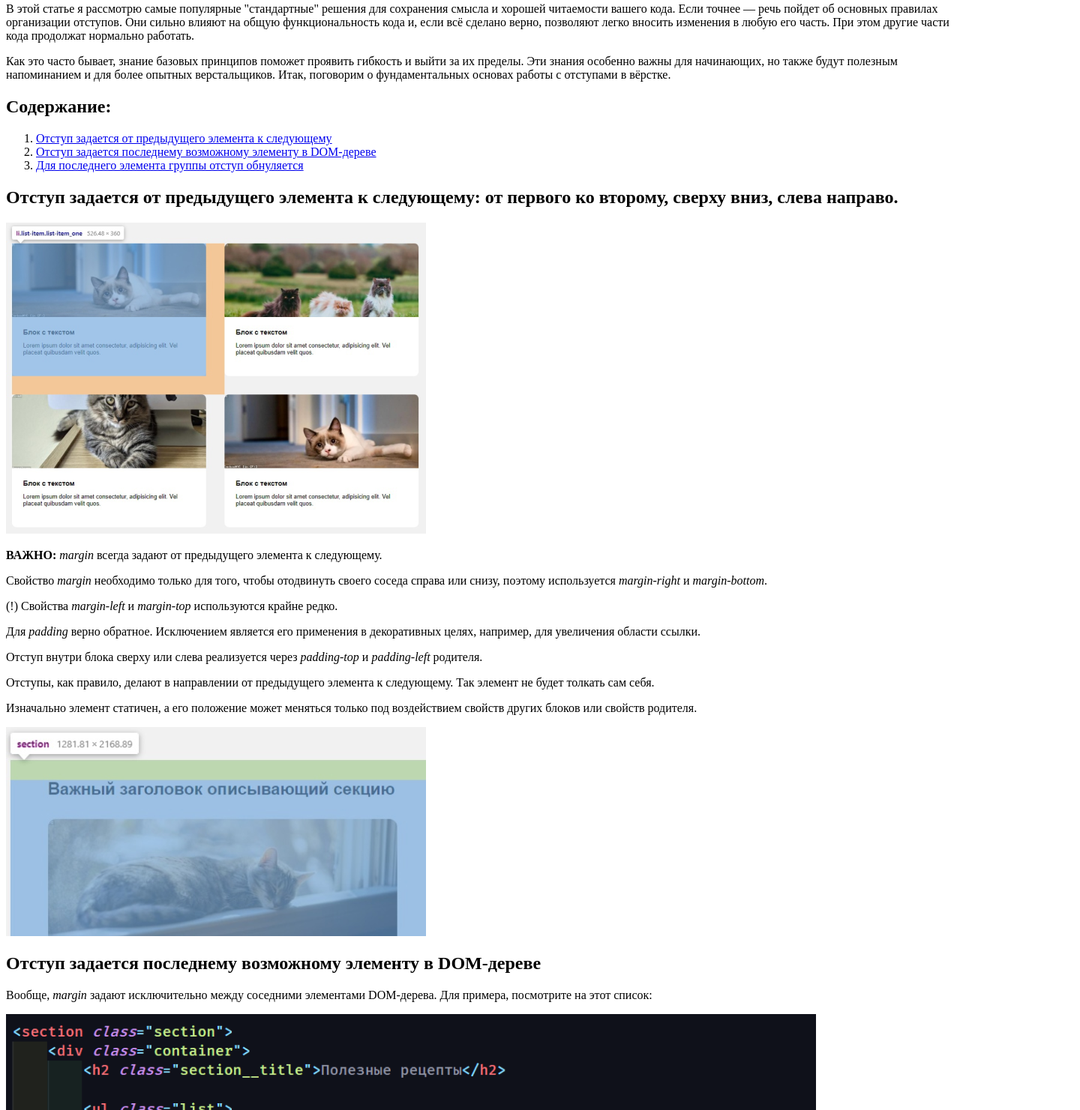
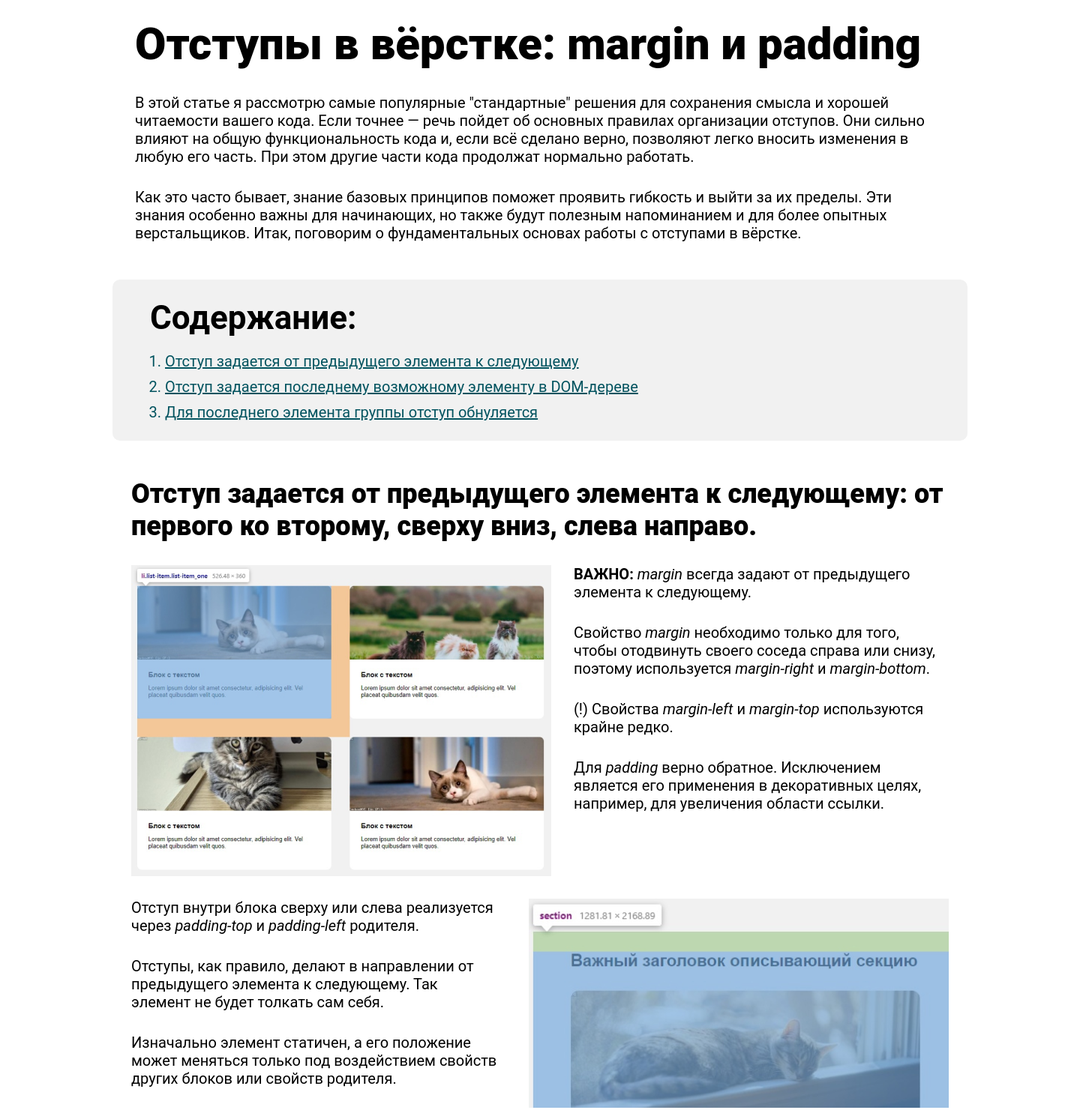
Before and after one commit to Abstract-IT/indentation, a plain HTML site: page index.html in a window 1280 px wide. Shown: the part 77-1558 px from the top of the page at 75% size, 1440 px wide, since content can reach past the window. Drawn offline with nearby package versions, Linux system fonts and the light colour scheme.

Commit message:
работа  нас дз

```diff
--- a/global.css
+++ b/global.css
@@ -0,0 +1,60 @@
+body {
+    display: flex;
+    width: 1440px;
+    padding: 60px 150px 50px 150px;
+    flex-direction: column;
+    justify-content: flex-end;
+    align-items: center;
+    gap: 50px;
+    min-width: 320px;
+    min-height: 100vh;
+    font-family:Roboto;
+    color:black;
+    background-color: white;
+}
+
+html {
+    box-sizing: border-box;
+    position: relative;
+}
+
+h1,h2,h3,p,fieldset,figure,blockquote,ul,ol {
+    margin: 0;
+}
+
+main {
+
+}
+
+* {
+    box-sizing: inherit;
+}
+
+img {
+    height: auto;
+}
+
+button {
+    cursor: pointer;
+}
+
+a {
+    color: inherit;
+    /* text-decoration: none; */
+}
+
+header,main,footer{
+
+}
+
+figcaption {
+    text-align: center;
+}
+
+li {
+    margin-bottom: 10px;
+    font-size: 20px;
+    font-style: normal;
+    font-weight: 400;
+    line-height: 24px;
+}
--- a/index.css
+++ b/index.css
@@ -0,0 +1,6 @@
+@import url(global.css);
+@import url(normalize.css);
+@import url(title.css);
+@import url(navigation.css);
+@import url(rubric-one.css);
+@import url(rubric-two.css);
--- a/index.html
+++ b/index.html
@@ -17,7 +17,7 @@
         </div>
         <nav class="navigation">
             <h2 class="navigation__title">Содержание:</h2>
-                <ol>
+                <ol class="list__one">
                     <li>
                         <a href="#Отступ_задается_от_предыдущего_элемента_к_следующему">Отступ задается от предыдущего элемента к следующему</a>
                     </li>
@@ -36,39 +36,43 @@
         <section class="rubric-one">
             <h2 class="rubric-one__title" id="Отступ_задается_от_предыдущего_элемента_к_следующему">Отступ задается от предыдущего элемента к следующему: от первого ко второму, сверху вниз, слева направо.</h2>
             <div class="rubric-one__block">
-                <img src="img/image 1.png" alt="коллаж блоков с текстом" class="rubric-one__img-one">
-                <div class="rubric-one__block-text-one">
-                    <p><b>ВАЖНО:</b> <i>margin</i> всегда задают от предыдущего элемента к следующему.</p>
-                    <p>Свойство <i>margin</i> необходимо только для того, чтобы отодвинуть своего соседа справа или снизу, поэтому используется <i>margin-right</i> и <i>margin-bottom</i>.</p>
-                    <p>(!) Свойства <i>margin-left</i> и <i>margin-top</i> используются крайне редко.</p>
-                    <p>Для <i>padding</i> верно обратное. Исключением является его применения в декоративных целях, например, для увеличения области ссылки.</p>
+                <div class="rubric-one__block-one">
+                    <img src="img/image 1.png" alt="коллаж блоков с текстом" class="rubric-one__img-one">
+                    <div class="rubric-one__block-text-one">
+                        <p class="rubric-one__text"><b>ВАЖНО:</b> <i>margin</i> всегда задают от предыдущего элемента к следующему.</p>
+                        <p class="rubric-one__text">Свойство <i>margin</i> необходимо только для того, чтобы отодвинуть своего соседа справа или снизу, поэтому используется <i>margin-right</i> и <i>margin-bottom</i>.</p>
+                        <p class="rubric-one__text">(!) Свойства <i>margin-left</i> и <i>margin-top</i> используются крайне редко.</p>
+                        <p class="rubric-one__text">Для <i>padding</i> верно обратное. Исключением является его применения в декоративных целях, например, для увеличения области ссылки.</p>
+                    </div>
                 </div>
-                <div class="rubric-one__block-text-two">
-                    <p>Отступ внутри блока сверху или слева реализуется через <i>padding-top</i> и <i>padding-left</i> родителя.</p>
-                    <p>Отступы, как правило, делают в направлении от предыдущего элемента к следующему. Так элемент не будет толкать сам себя.</p>
-                    <p>Изначально элемент статичен, а его положение может меняться только под воздействием свойств других блоков или свойств родителя.</p>
+                <div class="rubric-one__block-two">
+                    <div class="rubric-one__block-text-two">
+                        <p class="rubric-one__text">Отступ внутри блока сверху или слева реализуется через <i>padding-top</i> и <i>padding-left</i> родителя.</p>
+                        <p class="rubric-one__text">Отступы, как правило, делают в направлении от предыдущего элемента к следующему. Так элемент не будет толкать сам себя.</p>
+                        <p class="rubric-one__text">Изначально элемент статичен, а его положение может меняться только под воздействием свойств других блоков или свойств родителя.</p>
+                    </div>
+                    <img src="img/image 2.png" alt="картинка заголовка описывающий секцию" class="rubric-one__img-two">
                 </div>
-                <img src="img/image 2.png" alt="картинка заголовка описывающий секцию" class="rubric-one__img-two">
             </div>
         </section>
         <!-- Второй блок -->
         <section class="rubric-two">
             <h2 class="rubric-two__title" id="Отступ_задается_последнему_возможному_элементу_в_дереве">Отступ задается последнему возможному элементу в DOM-дереве</h2>
             <div class="rubric-two__block">
-                <p>Вообще, <i>margin</i> задают исключительно между соседними элементами DOM-дерева. Для примера, посмотрите на этот список:</p>
+                <p class="rubric-two__text">Вообще, <i>margin</i> задают исключительно между соседними элементами DOM-дерева. Для примера, посмотрите на этот список:</p>
                     <img src="img/image 3.png" alt="картинка  фрагмента кода" class="rubric-two__img-three">
                     <img src="img/image 4.png" alt="картинка с примером отступа" class="rubric-two__img-four">
-                <p>Отступ делают за счёт соседних элементов, а не дочерних:</p>
-                    <figure>
+                <p class="rubric-two__text">Отступ делают за счёт соседних элементов, а не дочерних:</p>
+                    <figure class="rubric-two__figure">
                         <img src="img/image 5.png" alt="пример отступа соседних элементов" class="rubric-two__img-five">
                         <figcaption class="img-five__text">ВАЖНО: здесь .list-item — последний возможный элемент в котором мы задаём отступ, чтобы разделить списки.</figcaption>
                     </figure>
-                <p>Казалось бы, можно задать отступ параграфу <i>&#8249;p&#8250;</i>, либо обёртке <i>&#8249;article&#8250;</i> для достижения той же цели. Внешне останется все точно также, но так делать не рекомендуется.</p>
-                <p>Предыдущий пример был достаточно простым, но бывает вложенность значительно больше.</p>
+                <p class="rubric-two__text">Казалось бы, можно задать отступ параграфу <i>&#8249;p&#8250;</i>, либо обёртке <i>&#8249;article&#8250;</i> для достижения той же цели. Внешне останется все точно также, но так делать не рекомендуется.</p>
+                <p class="rubric-two__text">Предыдущий пример был достаточно простым, но бывает вложенность значительно больше.</p>
                     <img src="img/image 6.png" alt="пример вложенности" class="rubric-two__img-six">
-                <p>В случае с заголовком, если ему необходим отступ сверху, последним элементом будет <i>section</i>. Именно для него задается <i>padding-top</i>, а не <i>div</i> с классом <i>container</i>. Свойства <i>margin</i>, которые стоят по умолчанию необходимо обнулить.</p>
+                <p class="rubric-two__text">В случае с заголовком, если ему необходим отступ сверху, последним элементом будет <i>section</i>. Именно для него задается <i>padding-top</i>, а не <i>div</i> с классом <i>container</i>. Свойства <i>margin</i>, которые стоят по умолчанию необходимо обнулить.</p>
                     <img src="img/image 7.png" alt="пример обнуления margin" class="rubric-two__img-seven">
-                <p>Это необходимо для более простого поиска отступов в будущем — для вас или того, кто будет верстать после вас. Кроме того, возможны серьёзные проблемы при динамическом дублировании или выводе вёрстки с нестандартной структурой отступов.</p>
+                <p class="rubric-two__text">Это необходимо для более простого поиска отступов в будущем — для вас или того, кто будет верстать после вас. Кроме того, возможны серьёзные проблемы при динамическом дублировании или выводе вёрстки с нестандартной структурой отступов.</p>
             </div>
         </section>
         <!-- Третий блок -->
--- /dev/null
+++ b/navigation.css
@@ -0,0 +1,20 @@
+.navigation {
+    width: 1140px;
+    height: 215px;
+    flex-shrink: 0;
+    border-radius: 10px;
+    background: #f1f1f1;
+}
+
+.navigation__title {
+    font-size: 44px;
+    font-style: normal;
+    font-weight: 700;
+    line-height: 52px;
+    padding: 25px 0 20px 50px;
+}
+
+.list__one {
+    color: #02535f;
+    padding-left: 70px;
+}
--- /dev/null
+++ b/rubric-one.css
@@ -0,0 +1,52 @@
+.rubric-one {
+    padding: 0 30px 0 30px;
+}
+
+.rubric-one__block {
+    margin-bottom: 50px;
+}
+
+.rubric-one__block-text-one{
+    width: 490px;
+}
+
+.rubric-one__block-text-two {
+    margin-right: 40px;
+    width: 490px;
+}
+
+
+.rubric-one__img-one {
+    margin-right: 30px;
+}
+
+.rubric-one__img-two {}
+
+.rubric-one__title {
+    font-size: 36px;
+    font-style: normal;
+    font-weight: 900;
+    line-height: 43px;
+    margin-bottom: 30px;
+}
+
+.rubric-one__block-one {
+    display: flex;
+    margin-bottom: 30px;
+}
+
+.rubric-one__text {
+    font-size: 20px;
+    font-style: normal;
+    font-weight: 400;
+    line-height: 24px;
+    margin-bottom: 30px;
+}
+
+.rubric-one__text:last-child {
+    margin-bottom: 0;
+}
+
+.rubric-one__block-two {
+    display: flex;
+}
--- /dev/null
+++ b/rubric-two.css
@@ -0,0 +1,70 @@
+.img-five__text {
+    color: #5E5E5E;
+    font-size: 20px;
+    font-style: normal;
+    font-weight: 400;
+    line-height: 120%;
+}
+
+.rubric-two {
+    padding: 0 30px 0 30px
+}
+
+.rubric-two__block {
+    display: flex;
+    flex-direction: column;
+    margin-bottom: 50px;
+}
+
+.rubric-two__img-five {
+    margin-bottom: 15px;
+}
+
+.rubric-two__img-four {
+    padding-left: 240px;
+    padding-right: 241px;
+    margin-bottom: 30px;
+}
+
+.rubric-two__img-seven {
+    padding-left: 28px;
+    padding-right: 31px;
+    margin-bottom: 30px;
+}
+
+.rubric-two__img-six {
+    padding-left: 56px;
+    padding-right: 60px;
+    margin-bottom: 30px;
+}
+
+.rubric-two__img-three {
+    margin-bottom: 30px;
+}
+
+.rubric-two__title {
+    font-size: 36px;
+    font-style: normal;
+    font-weight: 900;
+    line-height: 120%;
+    margin-bottom: 30px;
+}
+
+.rubric-two__text {
+    font-size: 20px;
+    font-style: normal;
+    font-weight: 400;
+    line-height: 120%;
+    margin-bottom: 30px;
+}
+
+.rubric-two__text:last-child{
+    margin-bottom: 0;
+}
+
+.rubric-two__figure {
+    border: 1px solid black;
+    width: 1082px;
+    height: 506px;
+    margin-bottom: 30px;
+}
--- /dev/null
+++ b/title.css
@@ -0,0 +1,28 @@
+.title {
+    margin-bottom: 50px;
+    padding: 0 30px 0 30px;
+}
+
+.title__main {
+    font-family: Roboto;
+    font-size: 60px;
+    font-style: normal;
+    font-weight: 900;
+    line-height: 72px;
+    margin-bottom: 30px;
+}
+
+.title__text-first {
+    font-size: 20px;
+    font-style: normal;
+    font-weight: 400;
+    line-height: 24px;
+    margin-bottom: 30px;
+}
+
+.title__text-second {
+    font-size: 20px;
+    font-style: normal;
+    font-weight: 400;
+    line-height: 24px;
+}
```
